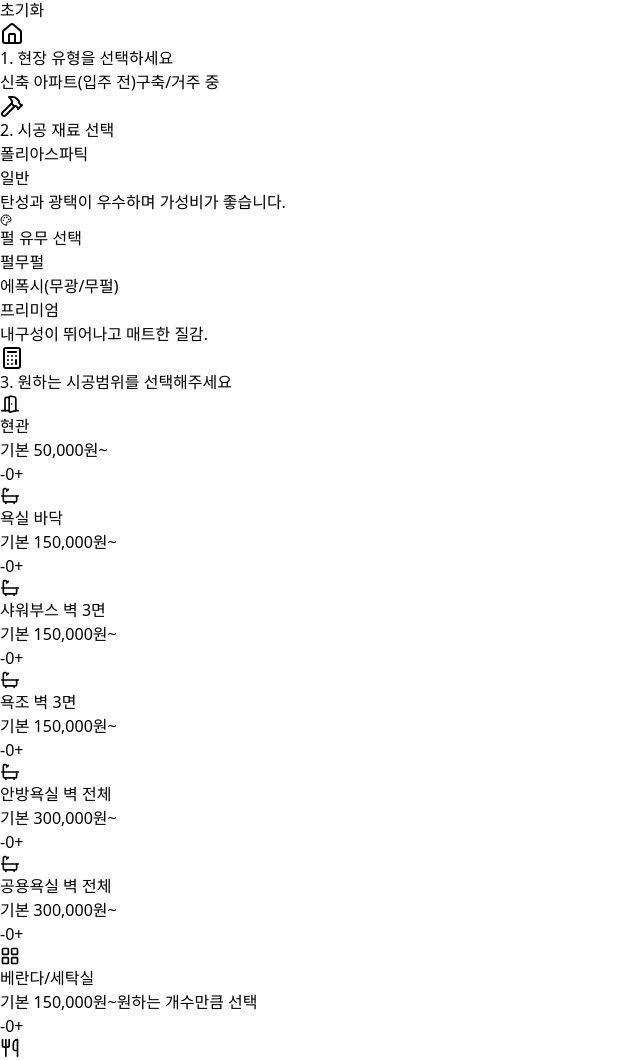
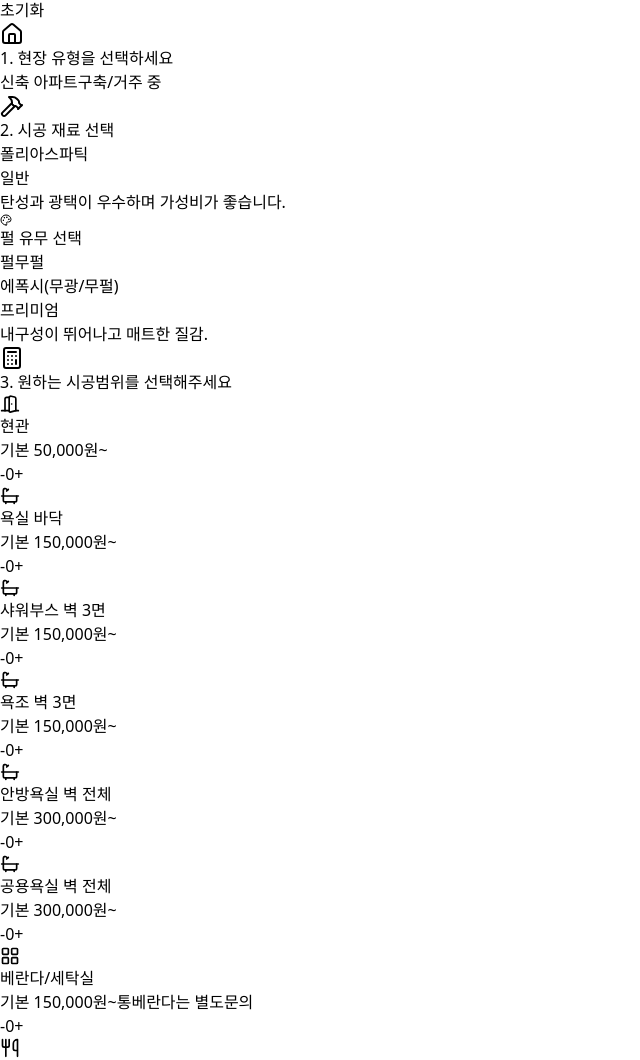
Before and after one commit to jsh5199-ai/julnun-web, a React (Vite) app: page / in a window 1280 px wide. Shown: the part 338-1398 px from the top of the page, without its empty margins (0-640 px from the left). Built offline with nearby package versions, Linux system fonts and the light colour scheme.

Commit message:
수정완료

```diff
--- a/src/App.jsx
+++ b/src/App.jsx
@@ -23,7 +23,7 @@ const GlobalStyles = () => (
 // [1] 현장 유형 설정
 // =================================================================
 const HOUSING_TYPES = [
-  { id: 'new', label: '신축 아파트(입주 전)', multiplier: 1.0 },
+  { id: 'new', label: '신축 아파트', multiplier: 1.0 },
   { id: 'old', label: '구축/거주 중', multiplier: 1.0 },
 ];
 
@@ -53,7 +53,7 @@ const SERVICE_AREAS = [
   { id: 'bathtub_wall', label: '욕조 벽 3면', basePrice: 150000, icon: Bath, unit: '구역' },
   { id: 'master_bath_wall', label: '안방욕실 벽 전체', basePrice: 300000, icon: Bath, unit: '구역' },
   { id: 'common_bath_wall', label: '공용욕실 벽 전체', basePrice: 300000, icon: Bath, unit: '구역' },
-  { id: 'balcony_laundry', label: '베란다/세탁실', basePrice: 150000, icon: LayoutGrid, unit: '개소', desc: '원하는 개수만큼 선택' },
+  { id: 'balcony_laundry', label: '베란다/세탁실', basePrice: 150000, icon: LayoutGrid, unit: '개소', desc: '통베란다는 별도문의' },
   { id: 'kitchen_wall', label: '주방 벽면', basePrice: 150000, icon: Utensils, unit: '구역' },
   { id: 'living_room', label: '거실 바닥', basePrice: 550000, icon: Sofa, unit: '구역', desc: '복도,주방 포함' },
 ];
@@ -390,7 +390,7 @@ export default function GroutEstimatorApp() {
 
     // 추가 비용 발생 가능 요소 (견적서에도 포함 - 요청하신 문구로 수정)
     text += `\n⚠️ [추가 비용 발생 가능 요소]\n`;
-    text += `- 견적은 타일크기 바닥 30x30cm, 벽면 30x60cm 기준이며, 기준보다 작을 경우(조각타일 시공불가)\n`;
+    text += `- 견적은 타일크기 바닥 30x30cm, 벽면 30x60cm 기준이며, 기준보다 작을 경우 견적가 변동(조각타일 시공불가)\n`;
     text += `- 재시공: 셀프 시공 포함 재시공일 경우\n`;
     text += `- 특이 구조: 일반 사이즈 공간이 아닌, 넓거나 특이 구조일 경우\n`;
 
@@ -656,7 +656,7 @@ export default function GroutEstimatorApp() {
               <div className="mt-2 pt-2 border-t border-indigo-400/50 text-center">
                   <p className="text-[11px] font-bold text-yellow-300 bg-indigo-800/30 py-1 px-2 rounded">
                       🚨 견적은 바닥 30x30cm, 벽면 30x60cm 기준이며,<br/>
-                      기준보다 작을 경우(조각타일 시공불가)
+                      기준보다 작을 경우 견적가 변동(조각타일 시공불가)
                   </p>
               </div>
             </div>
```
